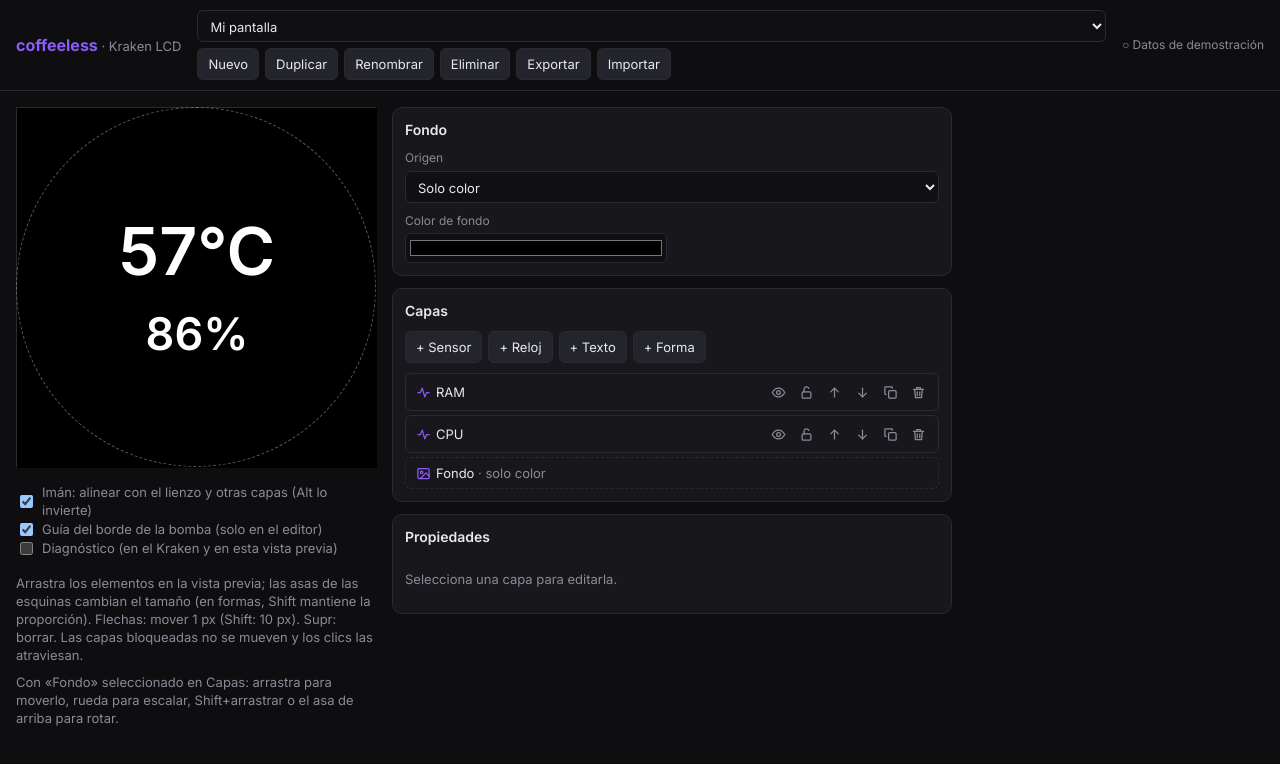
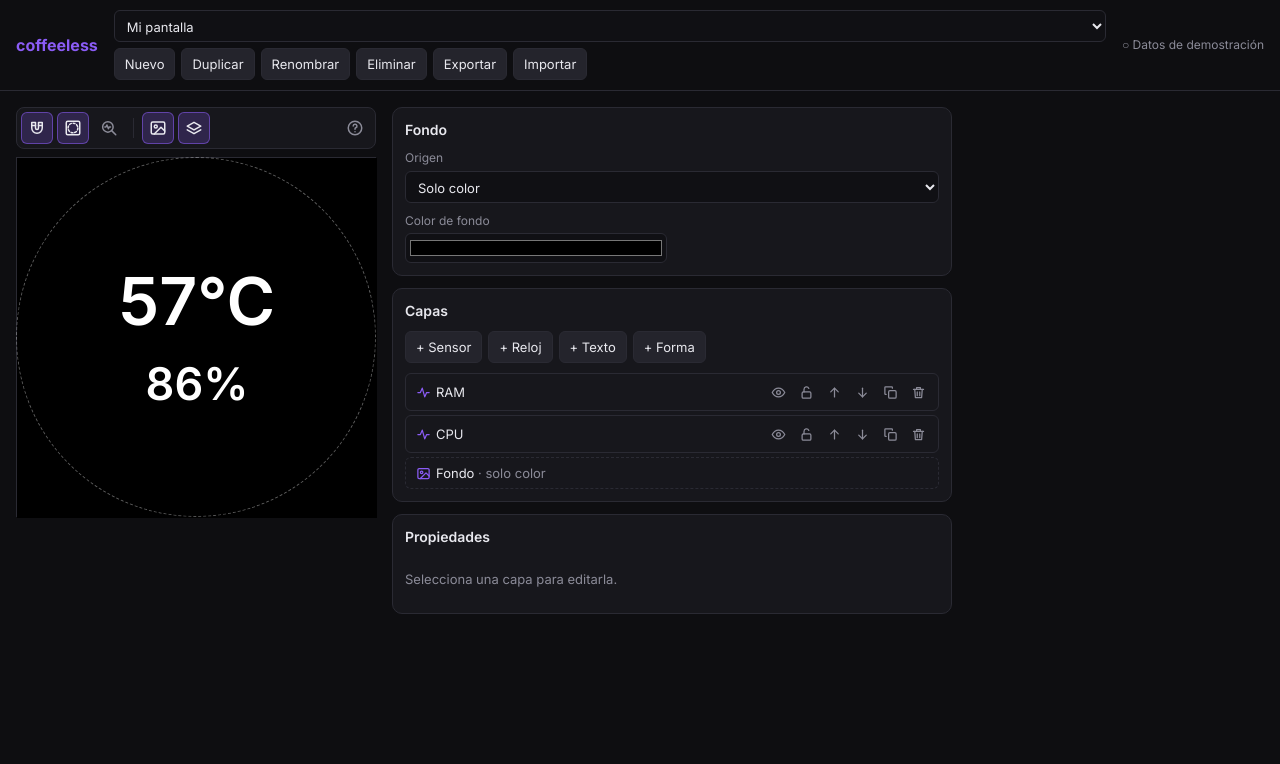
Before and after one commit to solorzajc/coffeeless, a plain HTML site: page index.html in a window 1280 px wide. Drawn offline with Linux system fonts and the light colour scheme.

Commit message:
Barra de herramientas con iconos y marca sin "Kraken LCD"
- Imán, guía circular y diagnóstico pasan de casillas de texto a botones con icono sobre la vista previa
- Botones para ocultar el fondo o las capas en la vista previa (solo en el editor)
- Ayudas al pasar el mouse con título y descripción (tooltips propios) y botón «?» con los atajos
- La barra mide lo mismo que la vista previa; la guía circular se recuerda entre sesiones
- La marca y el título dicen solo "coffeeless" (sirve para cualquier Kraken con pantalla)

Co-Authored-By: Claude Opus 5.5 <noreply@anthropic.com>

```diff
--- a/css/app.css
+++ b/css/app.css
@@ -71,7 +71,28 @@ body.kraken #app { position: fixed; inset: 0; }
 .snap-guide { position: absolute; pointer-events: none; z-index: 7; background: #ff4fa3; }
 .snap-guide.v { width: 1px; margin-left: -0.5px; }
 .snap-guide.h { height: 1px; margin-top: -0.5px; }
-.stage-tools, .hint { color: var(--muted); max-width: 360px; margin: 0; }
+.toolbar { display: flex; align-items: center; gap: 4px; padding: 4px; width: 360px; background: var(--card);
+  border: 1px solid var(--line); border-radius: 8px; position: relative; z-index: 20; }
+.tool { position: relative; width: 32px; height: 32px; display: inline-flex; align-items: center; justify-content: center;
+  background: none; border: 1px solid transparent; border-radius: 6px; color: var(--muted); cursor: pointer; padding: 0; }
+.tool .svgi { width: 18px; height: 18px; }
+.tool:hover { color: var(--text); background: #24242c; }
+.tool.on { color: var(--text); background: rgba(139, 92, 246, 0.22); border-color: rgba(139, 92, 246, 0.55); }
+.tool.help { margin-left: auto; cursor: help; }
+.tool-sep { width: 1px; height: 20px; background: var(--line); margin: 0 4px; }
+/* tooltip propio: título y descripción (no dependemos del `title` nativo dentro de CAM) */
+.tip { position: absolute; top: calc(100% + 8px); left: 0; z-index: 40; display: flex; flex-direction: column; gap: 2px;
+  width: max-content; max-width: 300px; padding: 7px 9px; border-radius: 6px; background: #24242c; border: 1px solid var(--line);
+  box-shadow: 0 6px 20px rgba(0, 0, 0, 0.5); text-align: left; font-size: 12px; line-height: 1.4; color: var(--muted);
+  opacity: 0; visibility: hidden; pointer-events: none; transition: opacity 0.12s 0.25s, visibility 0s 0.37s; }
+.tip b { color: var(--text); font-size: 13px; font-weight: 600; }
+.tool:hover .tip, .tool:focus-visible .tip { opacity: 1; visibility: visible; transition-delay: 0.25s, 0.25s; }
+.tool.help .tip { left: auto; right: 0; } /* el «?» va a la derecha: su ayuda abre hacia la izquierda */
+/* vistas del editor: sin fondo (cuadriculado = transparente) o sin capas */
+.frame.no-bg .cl-bg { visibility: hidden; }
+.frame.no-bg .cl-canvas { background: repeating-conic-gradient(#1c1c22 0 25%, #121216 0 50%) 0 0 / 16px 16px !important; }
+.frame.no-layers .cl-layers, .frame.no-layers .selbox:not(.bg) { visibility: hidden; }
+.hint { color: var(--muted); max-width: 360px; margin: 0; }
 .media-msg { max-width: 360px; font-size: 12px; }
 .media-msg.err { color: #ff8a8a; }
 .media-msg.note { color: #f5c26b; }
--- a/index.html
+++ b/index.html
@@ -3,7 +3,7 @@
   <head>
     <meta charset="utf-8" />
     <meta name="viewport" content="width=device-width, initial-scale=1" />
-    <title>coffeeless · Kraken LCD</title>
+    <title>coffeeless</title>
     <link rel="preconnect" href="https://fonts.googleapis.com" />
     <link rel="preconnect" href="https://fonts.gstatic.com" crossorigin />
     <link rel="stylesheet" href="css/app.css" />
--- a/js/editor.js
+++ b/js/editor.js
@@ -26,7 +26,6 @@ export function startEditor({ onData, hasRealData, getLastData }) {
   if (state.debug) (state.debug = false), saveState(state);
   let preset = activePreset(state);
   let selectedId = null;
-  let showGuide = true;
   let advancedOpen = false;
   let propsLayerId = null;
   const prefs = loadPrefs();
@@ -45,7 +44,7 @@ export function startEditor({ onData, hasRealData, getLastData }) {
   const barMsg = h('span', { class: 'bar-msg', role: 'status' });
   const liveBadge = h('span', { class: 'badge' });
   const header = h('header', {},
-    h('div', { class: 'brand' }, h('b', {}, 'coffeeless'), h('span', { class: 'muted' }, ' · Kraken LCD')),
+    h('div', { class: 'brand' }, h('b', {}, 'coffeeless')),
     h('div', { class: 'preset-bar' }, presetSelect, nameInput, presetActions, barMsg),
     liveBadge,
   );
@@ -53,7 +52,7 @@ export function startEditor({ onData, hasRealData, getLastData }) {
 
   const stage = h('div', { class: 'stage' });
   const frame = h('div', { class: 'frame', style: `width:${PREVIEW}px;height:${PREVIEW}px` });
-  const guide = h('div', { class: 'guide' });
+  const guide = h('div', { class: 'guide', hidden: prefs.guide === false });
   // Asas: esquinas = escala (formas: ancho y alto libres, Shift mantiene proporción); lados = un solo eje (solo formas).
   const HANDLES = { nw: [-1, -1], n: [0, -1], ne: [1, -1], e: [1, 0], se: [1, 1], s: [0, 1], sw: [-1, 1], w: [-1, 0] };
   const handleEls = Object.entries(HANDLES).map(([k, [hx, hy]]) =>
@@ -66,17 +65,32 @@ export function startEditor({ onData, hasRealData, getLastData }) {
   // margen alrededor del lienzo: la selección y las asas pueden salirse un poco, pero nunca tapan los paneles
   const viewport = h('div', { class: 'viewport' }, frame);
   const mediaMsg = h('div', { class: 'media-msg' });
-  stage.append(
-    viewport,
-    h('div', { class: 'stage-tools' },
-      h('label', { class: 'check' }, h('input', { type: 'checkbox', checked: magnet, onchange: (e) => { magnet = e.target.checked; savePref('magnet', magnet); } }), ' Imán: alinear con el lienzo y otras capas (Alt lo invierte)'),
-      h('label', { class: 'check' }, h('input', { type: 'checkbox', checked: true, onchange: (e) => { showGuide = e.target.checked; guide.hidden = !showGuide; } }), ' Guía del borde de la bomba (solo en el editor)'),
-      h('label', { class: 'check' }, h('input', { type: 'checkbox', checked: !!state.debug, onchange: (e) => { state.debug = e.target.checked; commit(); } }), ' Diagnóstico (en el Kraken y en esta vista previa)'),
-    ),
-    mediaMsg,
-    h('p', { class: 'hint' }, 'Arrastra los elementos en la vista previa; las asas de las esquinas cambian el tamaño (en formas, Shift mantiene la proporción). Flechas: mover 1 px (Shift: 10 px). Supr: borrar. Las capas bloqueadas no se mueven y los clics las atraviesan.'),
-    h('p', { class: 'hint' }, 'Con «Fondo» seleccionado en Capas: arrastra para moverlo, rueda para escalar, Shift+arrastrar o el asa de arriba para rotar.'),
+  // Barra de herramientas sobre la vista previa: interruptores con icono y ayuda al pasar el mouse.
+  // Tooltip propio (título + descripción) en vez de `title`: no está confirmado que CAM muestre los nativos.
+  const tip = (title, ...lines) => h('span', { class: 'tip', role: 'tooltip' }, h('b', {}, title), ...lines.map((t) => h('span', {}, t)));
+  function toolToggle(iconName, title, desc, on, set) {
+    const b = h('button', { type: 'button', class: 'tool', 'aria-label': title }, svgIcon(iconName), tip(title, desc));
+    const paint = (v) => (b.classList.toggle('on', v), b.setAttribute('aria-pressed', String(v)));
+    paint(on);
+    b.addEventListener('click', () => { on = !on; paint(on); set(on); });
+    return b;
+  }
+  const toolbar = h('div', { class: 'toolbar', role: 'toolbar' },
+    toolToggle('magnet', 'Imán', 'Alinea con el lienzo y otras capas (Alt lo invierte)', magnet, (v) => { magnet = v; savePref('magnet', v); }),
+    toolToggle('guide', 'Guía circular', 'Borde de la pantalla redonda (solo en el editor)', !guide.hidden, (v) => { guide.hidden = !v; savePref('guide', v); }),
+    toolToggle('diag', 'Diagnóstico', 'Se ve en el Kraken y en esta vista previa', !!state.debug, (v) => { state.debug = v; commit(); }),
+    h('span', { class: 'tool-sep' }),
+    // Vistas solo del editor (no cambian el preset ni el Kraken); se reinician al abrir el editor.
+    toolToggle('image', 'Mostrar fondo', 'Ocúltalo para ver solo las capas (solo en el editor)', true, (v) => frame.classList.toggle('no-bg', !v)),
+    toolToggle('layers', 'Mostrar capas', 'Ocúltalas para ver solo el fondo (solo en el editor)', true, (v) => { frame.classList.toggle('no-layers', !v); drawSelection(); }),
+    h('span', { class: 'tool help', tabindex: 0, 'aria-label': 'Atajos' }, svgIcon('help'),
+      tip('Atajos',
+        'Arrastrar: mover · Asas: tamaño (Shift: proporción)',
+        'Flechas: 1 px · Shift+flechas: 10 px · Supr: borrar',
+        'Fondo: arrastrar, rueda = escala, Shift o asa = rotar',
+        'Las capas bloqueadas no se mueven y los clics las atraviesan')),
   );
+  stage.append(toolbar, viewport, mediaMsg);
 
   const bgPanel = h('section', { class: 'card' });
   const layerList = h('div', { class: 'layer-list' });
--- a/js/icons.js
+++ b/js/icons.js
@@ -17,6 +17,11 @@ const PATHS = {
   line: '<path d="M4 12h16"/>',
   image: '<rect x="3" y="4" width="18" height="16" rx="2"/><circle cx="9" cy="10" r="2"/><path d="M21 16l-5-5-9 9"/>',
   clock: '<circle cx="12" cy="12" r="9"/><path d="M12 7v5l3 2"/>',
+  magnet: '<path d="M5 4.5h5V12a2 2 0 0 0 4 0V4.5h5V12a7 7 0 0 1-14 0z"/><path d="M5 8.5h5M14 8.5h5"/>',
+  guide: '<rect x="3" y="3" width="18" height="18" rx="2"/><circle cx="12" cy="12" r="6.5" stroke-dasharray="2.6 2.4"/>',
+  diag: '<circle cx="10.5" cy="10.5" r="7"/><path d="M15.5 15.5L21 21"/><path d="M6.5 10.5h1.5l1.2-2.5 2 5 1.3-2.5h1.5"/>',
+  layers: '<path d="M12 4.5l9 5-9 5-9-5z"/><path d="M3 14.5l9 5 9-5"/>',
+  help: '<circle cx="12" cy="12" r="9"/><path d="M9.6 9.3a2.5 2.5 0 1 1 3.4 2.4c-.6.3-1 .8-1 1.5v.6"/><path d="M12 17h.01"/>',
 };
 
 export function icon(name) {
```
